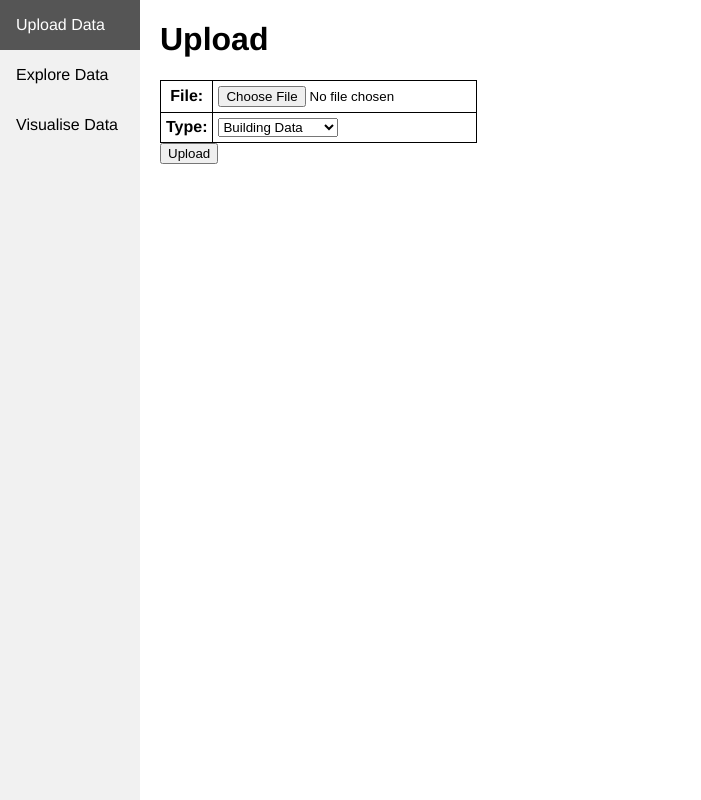
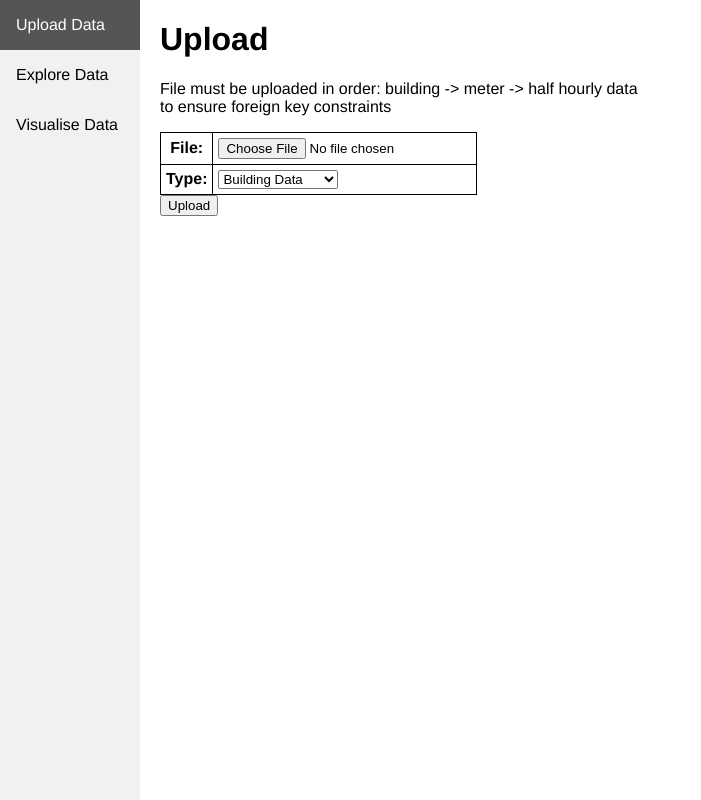
Before and after one commit to srj161/carbon-credentials-developer-test, a Django app: page /upload/ in a window 1280 px wide. Shown: the whole page, without its empty margins (0-701 px from the left). Run offline with Django 3.2, Linux system fonts and the light colour scheme.

```diff
--- a/carbon_credentials/templates/carbon_credentials/upload.html
+++ b/carbon_credentials/templates/carbon_credentials/upload.html
@@ -3,6 +3,7 @@
   <form method="post" enctype="multipart/form-data">
     {% csrf_token %}
     <h1>Upload</h1>
+    <p>File must be uploaded in order: building -> meter -> half hourly data <br>to ensure foreign key constraints</p>
     <table>
         {{ form.as_table }}
     </table>
```
Also changed, not shown: README.md, 2 other files.
